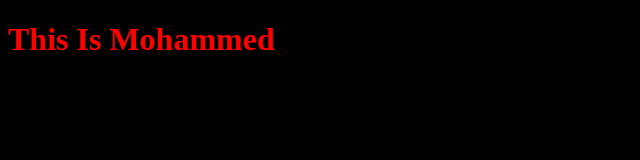
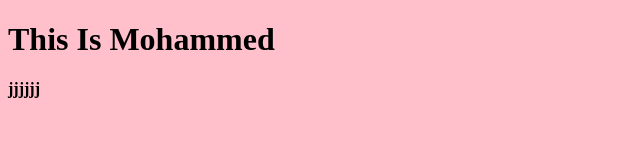
Before and after one commit to Mo-Bawazir/My-Project, a plain HTML site: page index.html in a window 1280 px wide. Shown: the whole page, without its empty margins (0-640 px from the left). Drawn offline with Linux system fonts and the light colour scheme.

Commit message:
New cahnge of title

```diff
--- a/b.css
+++ b/b.css
@@ -1,6 +1,6 @@
 h1{
-    color: red;
+    color: black;
 }
 body{
-    background-color: black;
+    background-color: pink;
 }
--- a/index.html
+++ b/index.html
@@ -8,6 +8,7 @@
 </head>
 <body>
     <h1>This Is Mohammed</h1>
+    <h4>jjjjjj</h4>
     <script src="n.js"></script>
 </body>
 </html>
```
